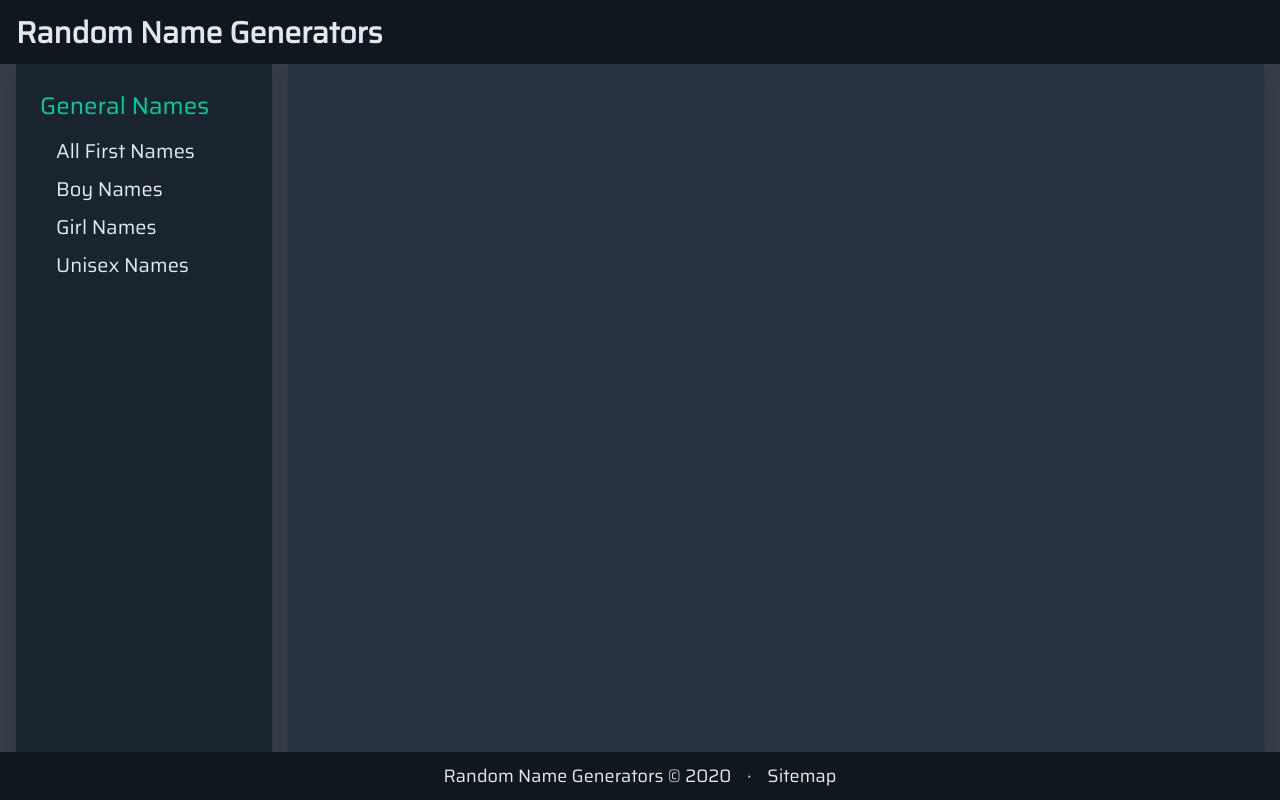
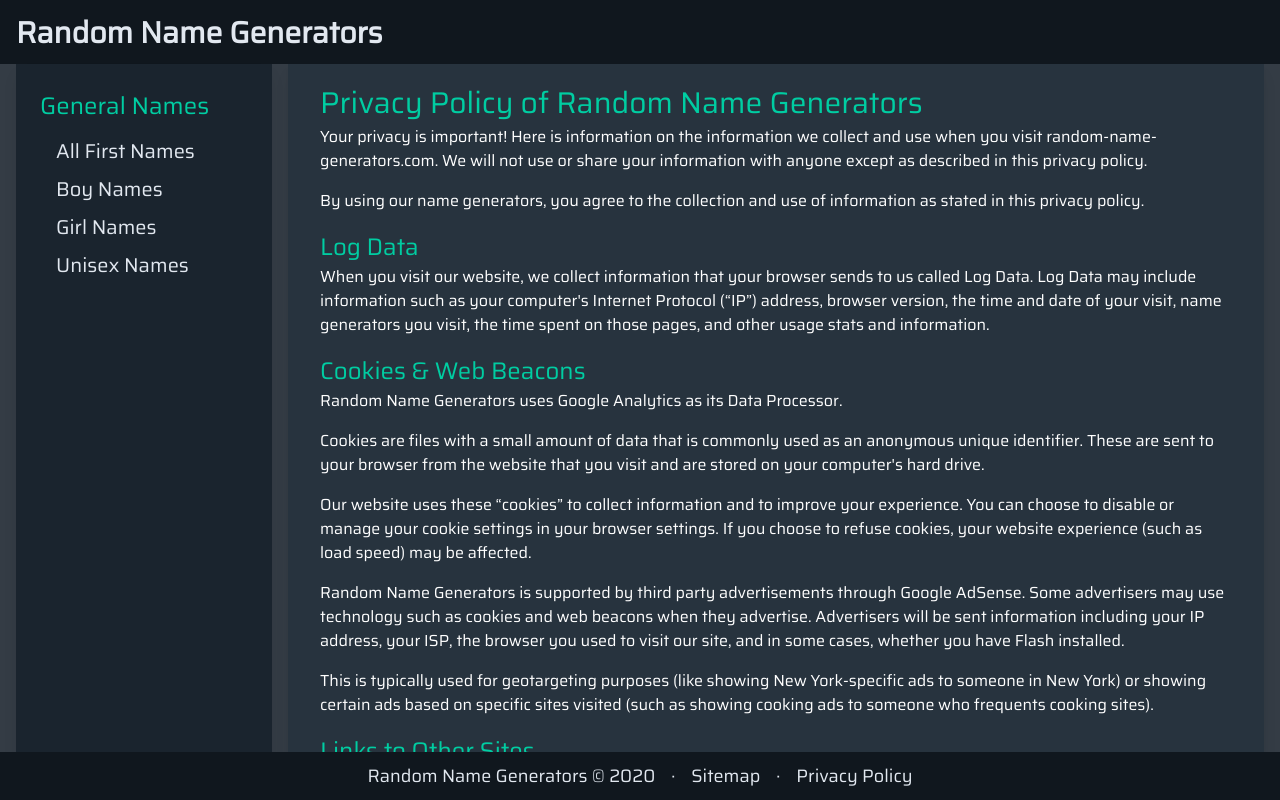
Before and after one commit to Cdplourde/random-name-generators, a Nuxt app: page /privacy-policy in a window 1280 px wide. Built offline with nearby package versions, Linux system fonts and the light colour scheme.

Commit message:
added privacy policy page

```diff
--- a/components/Footer.vue
+++ b/components/Footer.vue
@@ -1,5 +1,5 @@
 <template>
-  <footer class="fixed bottom-0 bg-pallet-navbar w-full h-12 z-50">
+  <footer class="absolute bg-pallet-navbar w-full h-12 z-50">
     <!-- footer inner content -->
     <div class="nav-inner mx-auto max-w-6xl h-full md:px-4">
       <!-- <p class="text-gray-300 h-full flex justify-center items-center text-lg">
@@ -12,7 +12,13 @@
         <!-- · -->
         <!-- <li class="px-1 sm:px-4">About</li> -->
         ·
-        <li class="px-1 sm:px-4">Sitemap</li>
+        <li class="px-1 sm:px-4">
+          <router-link to="/sitemap.xml">Sitemap</router-link>
+        </li>
+        ·
+        <li class="px-1 sm:px-4">
+          <router-link to="/privacy-policy">Privacy Policy</router-link>
+        </li>
       </ul>
     </div>
   </footer>
--- a/nuxt.config.js
+++ b/nuxt.config.js
@@ -89,7 +89,6 @@ export default {
     '@nuxtjs/sitemap'
   ],
   sitemap: {
-    generate: true,
     hostname: 'http://www.random-name-generators.com'
   },
   /*
--- /dev/null
+++ b/pages/privacy-policy.vue
@@ -0,0 +1,30 @@
+<template>
+  <div class="text-white">
+    <h1 class="text-3xl text-pallet-text">Privacy Policy of Random Name Generators</h1>
+    <p>Your privacy is important! Here is information on the information we collect and use when you visit random-name-generators.com. We will not use or share your information with anyone except as described in this privacy policy.</p>
+    <p>By using our name generators, you agree to the collection and use of information as stated in this privacy policy.</p>
+    <h2 class="text-2xl text-pallet-text">Log Data</h2>
+    <p>When you visit our website, we collect information that your browser sends to us called Log Data. Log Data may include information such as your computer's Internet Protocol (“IP”) address, browser version, the time and date of your visit, name generators you visit, the time spent on those pages, and other usage stats and information.</p>
+    <h2 class="text-2xl text-pallet-text">Cookies & Web Beacons</h2>
+    <p>Random Name Generators uses Google Analytics as its Data Processor.</p>
+    <p>Cookies are files with a small amount of data that is commonly used as an anonymous unique identifier. These are sent to your browser from the website that you visit and are stored on your computer's hard drive.</p>
+    <p>Our website uses these “cookies” to collect information and to improve your experience. You can choose to disable or manage your cookie settings in your browser settings. If you choose to refuse cookies, your website experience (such as load speed) may be affected.</p>
+    <p>Random Name Generators is supported by third party advertisements through Google AdSense. Some advertisers may use technology such as cookies and web beacons when they advertise. Advertisers will be sent information including your IP address, your ISP, the browser you used to visit our site, and in some cases, whether you have Flash installed.</p>
+    <p>This is typically used for geotargeting purposes (like showing New York-specific ads to someone in New York) or showing certain ads based on specific sites visited (such as showing cooking ads to someone who frequents cooking sites).</p>
+    <h2 class="text-2xl text-pallet-text">Links to Other Sites</h2>
+    <p>Random Name Generators contains advertisements that link to other sites. If you click on a third-party link, you will be directed to that site. These external sites are not operated by us. We have no control over and assume no responsibility for the content, privacy policies, or practices of any third-party sites or services.</p>
+    <h2 class="text-2xl text-pallet-text">Children's Privacy</h2>
+    <p>Our name generators do not address anyone under the age of 13. We do not knowingly collect personal identifiable information from children under 13. In the case we discover that a child under 13 has provided us with personal information, we will immediately delete this from our servers.</p>
+    <p>If you are a parent or guardian and you are aware that your child has provided us with personal information, please contact us so that we will be able to take necessary action.</p>
+    <h2 class="text-2xl text-pallet-text">Changes to This Privacy Policy</h2>
+    <p>This privacy policy was last updated on February 19, 2020. We may update our privacy policy from time to time, so review this page periodically for changes. New policies updated to this privacy policy are effective immediately after they are posted on this page.</p>
+    <h2 class="text-2xl text-pallet-text">Contact Us</h2>
+    <p>If you have any questions or suggestions about our privacy policy, contact us at thecharactercomma@gmail.com.</p>
+  </div>
+</template>
+
+<style scoped>
+  p {
+    padding-bottom: 1em;
+  }
+</style>
```
